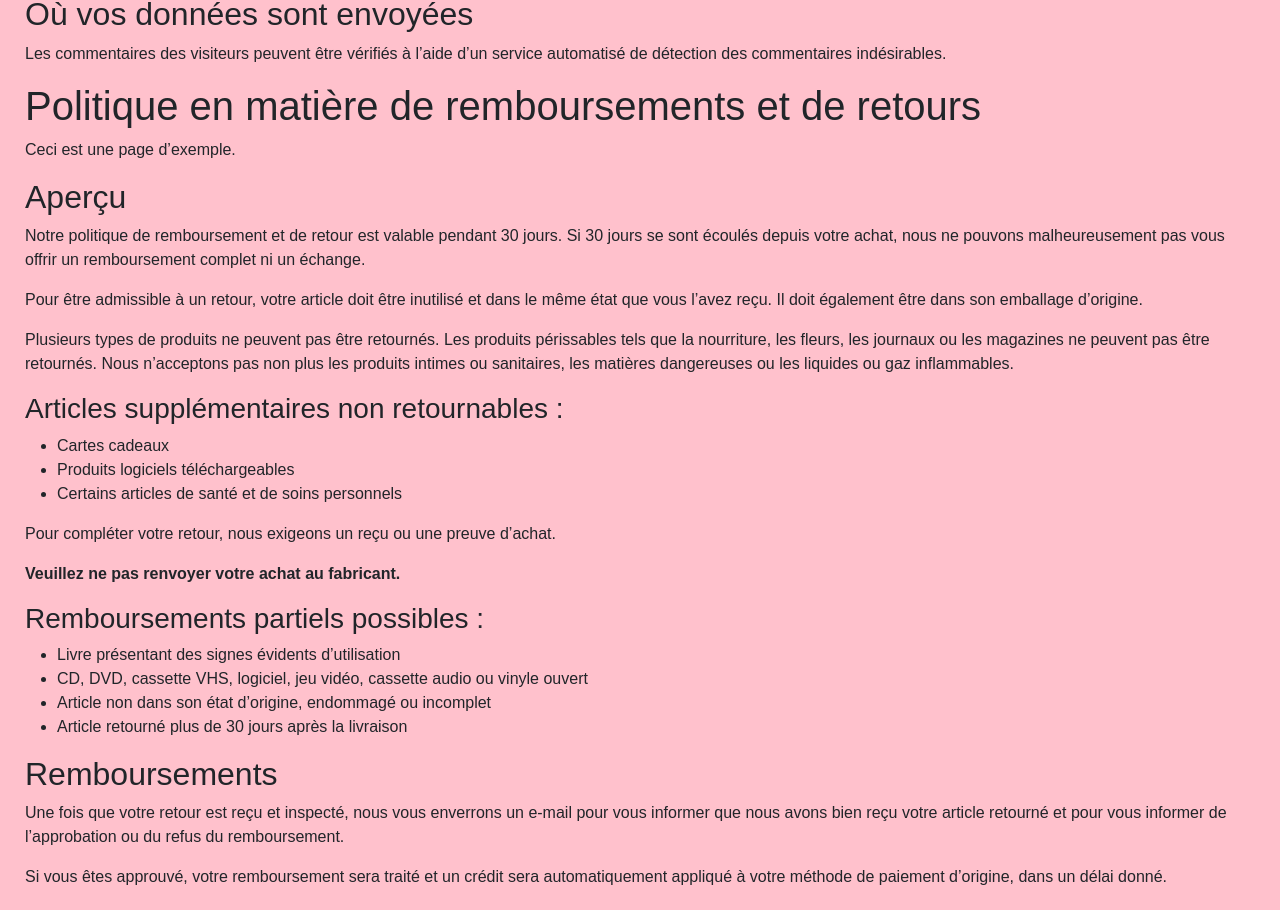
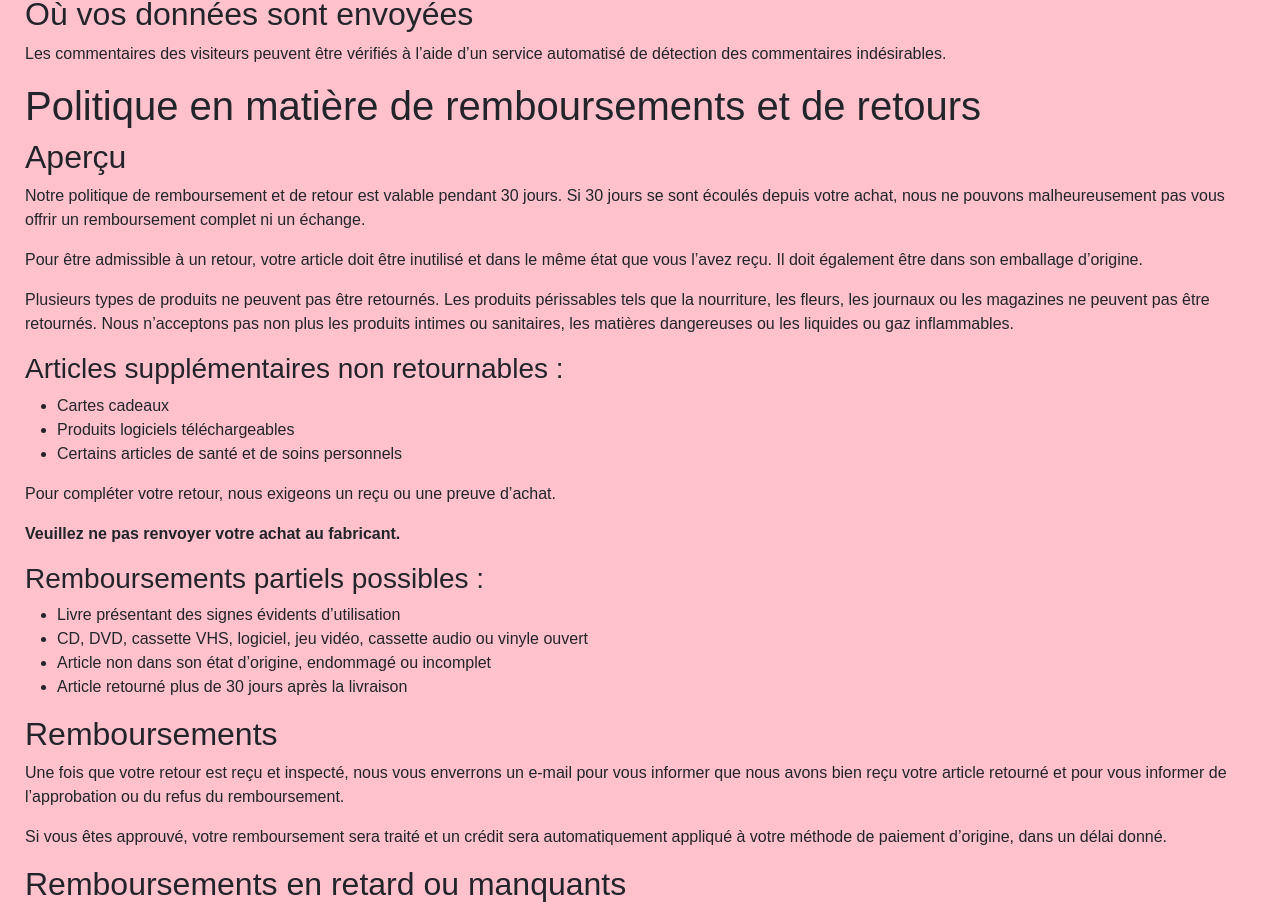
Before and after one commit to mohamed-amine-namasse/ecom-grp4, a React (Create React App) app: page /terms in a window 1280 px wide. Shown: the part 1468-2378 px from the top of the page. Built offline with nearby package versions, Linux system fonts and the light colour scheme.

Commit message:
edit cgu

```diff
--- a/src/pages/Terms/index.jsx
+++ b/src/pages/Terms/index.jsx
@@ -132,8 +132,6 @@ function Terms() {
       </p>
 
       <h1>Politique en matière de remboursements et de retours</h1>
-
-      <p>Ceci est une page d’exemple.</p>
 
       <h2>Aperçu</h2>
       <p>
```
